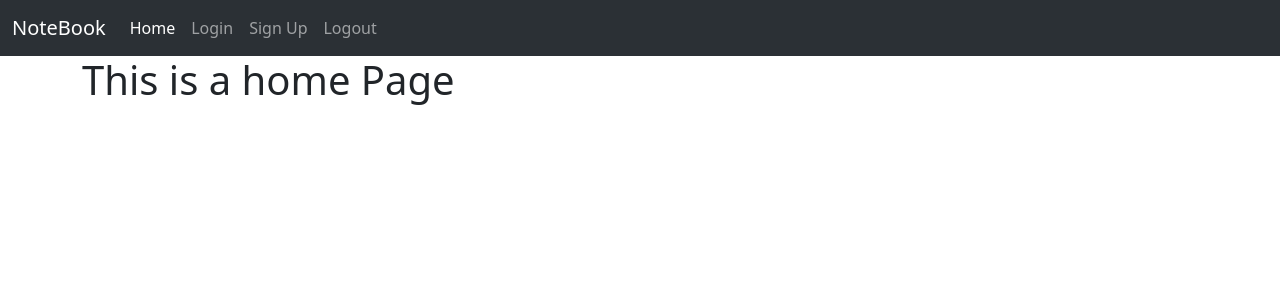
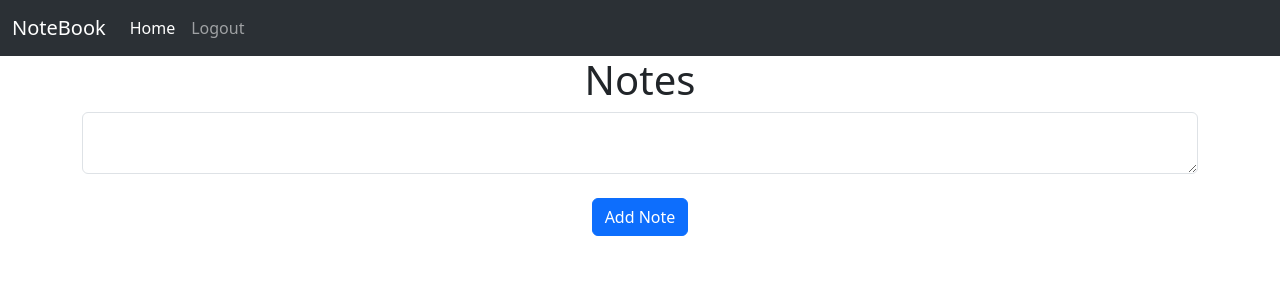
Before and after one commit to Shantonu-Acharjee/NoteBook, a Flask app: page / in a window 1280 px wide. Shown: the top 300 px of the page. Run offline with Flask 2, Linux system fonts and the light colour scheme; the first user in the database is signed in; data comes from the database, SQL or seed files in the repository.

Commit message:
All Done

```diff
--- a/website/auth.py
+++ b/website/auth.py
@@ -26,7 +26,7 @@ def login():
         else:
             flash('Email Dos not exist!', category= 'error')
 
-    return render_template('login.html')
+    return render_template('login.html', user = current_user)
 
 
 
@@ -73,4 +73,4 @@ def sign_up():
             flash('Account Created!', category= 'success')
             return redirect(url_for('views.home'))
 
-    return render_template('sign_up.html')
+    return render_template('sign_up.html', user = current_user)
--- /dev/null
+++ b/website/static/index.js
@@ -0,0 +1,8 @@
+function deleteNote(noteId){
+    fetch('/delete-note', {
+        method : 'POST',
+        body : JSON.stringify({ noteId: noteId })
+    }).then((_res) => {
+        window.location.href = "/";
+    });
+}
--- a/website/templates/base.html
+++ b/website/templates/base.html
@@ -39,9 +48,7 @@
                     </li>
 
 
-                    <li class="nav-item">
-                        <a class="nav-link" href="/logout">Logout</a>
-                    </li>
+                    {% endif %}
 
 
                 </ul>
--- a/website/templates/home.html
+++ b/website/templates/home.html
@@ -3,5 +3,33 @@
 
 
 {% block content %}
-    <h1>This is a home Page</h1>
+
+<h1 align="center">Notes</h1>
+
+
+<form action="" method="POST">
+    <textarea name="note" id="note" class="form-control"></textarea> <br>
+    <div align="center">
+        <button type="submit" class="btn btn-primary">Add Note</button>
+    </div>
+</form>
+
+
+<br>
+
+
+<ul class="list-group">
+    {% for note in user.notes %}
+
+    <li class="list-group-item d-flex justify-content-between align-items-center">
+        {{ note.data }}
+
+        <button type="button" class="btn btn-primary" onClick="deleteNote({{ note.id }})">
+            <span class="badge bg-primary rounded-pill">&times;</span>
+        </button>
+
+    </li>
+    {% endfor %}
+</ul>
+
 {% endblock %}
--- a/website/views.py
+++ b/website/views.py
@@ -1,9 +1,39 @@
-from flask import Blueprint, render_template
+from flask import Blueprint, render_template, request, flash, jsonify
 from flask_login import  login_required, current_user
+from . models import Note
+from . import db
+import json
 
 views = Blueprint('views', __name__)
 
-@views.route('/')
+@views.route('/', methods = ['GET', 'POST'])
 @login_required
 def home():
-    return render_template('home.html')
+    if request.method == 'POST':
+        note = request.form.get('note')
+
+        if len(note) <1 :
+            flash('Note is too short!', category = 'error')
+
+        else:
+            new_note = Note(data = note, user_id = current_user.id)
+            db.session.add(new_note)
+            db.session.commit()
+            flash('Note added', category = 'success')
+    return render_template('home.html', user = current_user)
+
+
+
+
+@views.route('/delete-note', methods = ['POST'])
+def delete_note():
+    note = json.loads(request.data)
+    noteId = note['noteId']
+    note = Note.query.get(noteId)
+
+    if note:
+        if note.user_id == current_user.id:
+            db.session.delete(note)
+            db.session.commit()
+
+    return jsonify({})
```
Also changed, not shown: other parts of website/templates/base.html (+11 -0 lines), instance/database.db.
